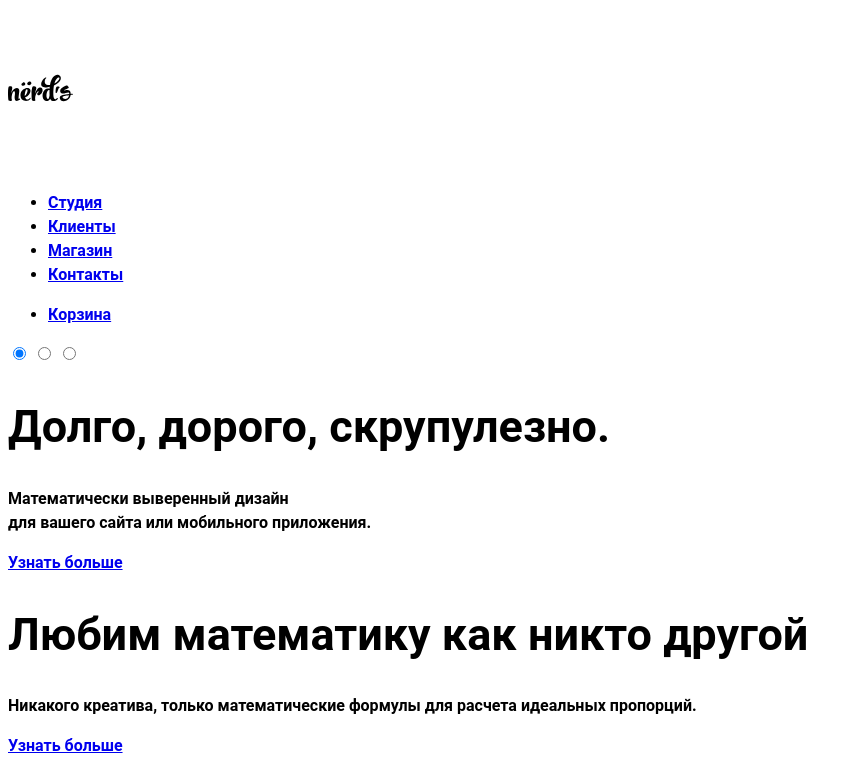
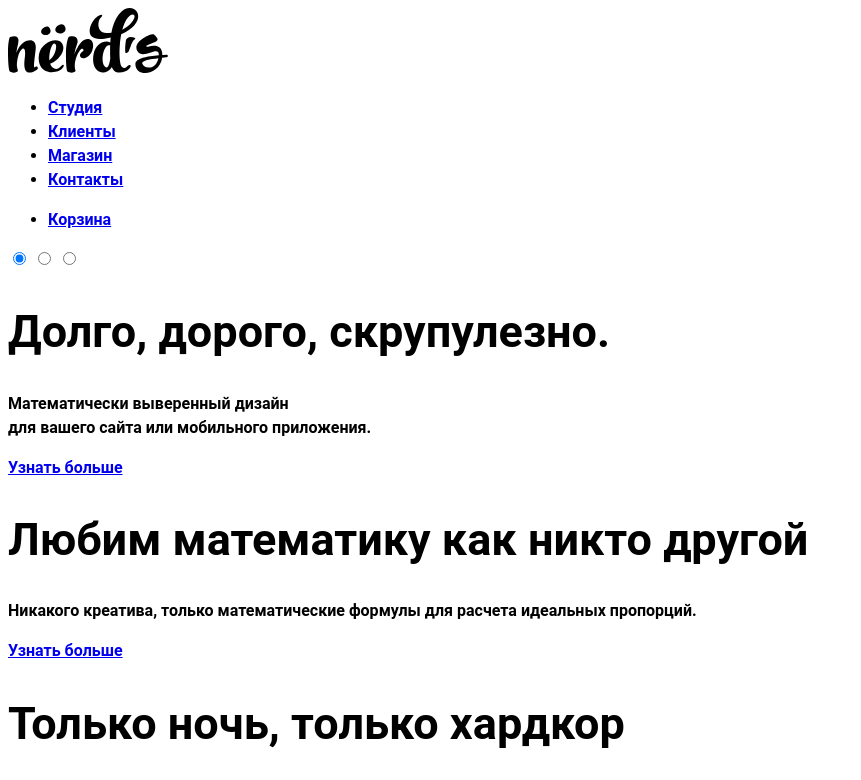
Before and after one commit to DmitryBurnatsev/440547-nerds, a plain HTML site: page index.html in a window 1280 px wide. Shown: the top 780 px of the page, without its empty margins (0-861 px from the left). Drawn offline with Linux system fonts and the light colour scheme.

Commit message:
исправлена описка
изменены габариты логотипа

```diff
--- a/index.html
+++ b/index.html
@@ -12,7 +12,7 @@
 
         <nav class="main-navigation container">
             <a class="main-header-logo" href="index.html">
-                <img src="img/nerds-logo.svg" width="65px" height="160px" class="main-header-logo" alt="Логотип">
+                <img src="img/nerds-logo.svg" width="160px" height="65" class="main-header-logo" alt="Логотип">
             </a>
             <ul class="site-navigation">
                 <li class="current"><a href="#">Студия</a></li>
```
